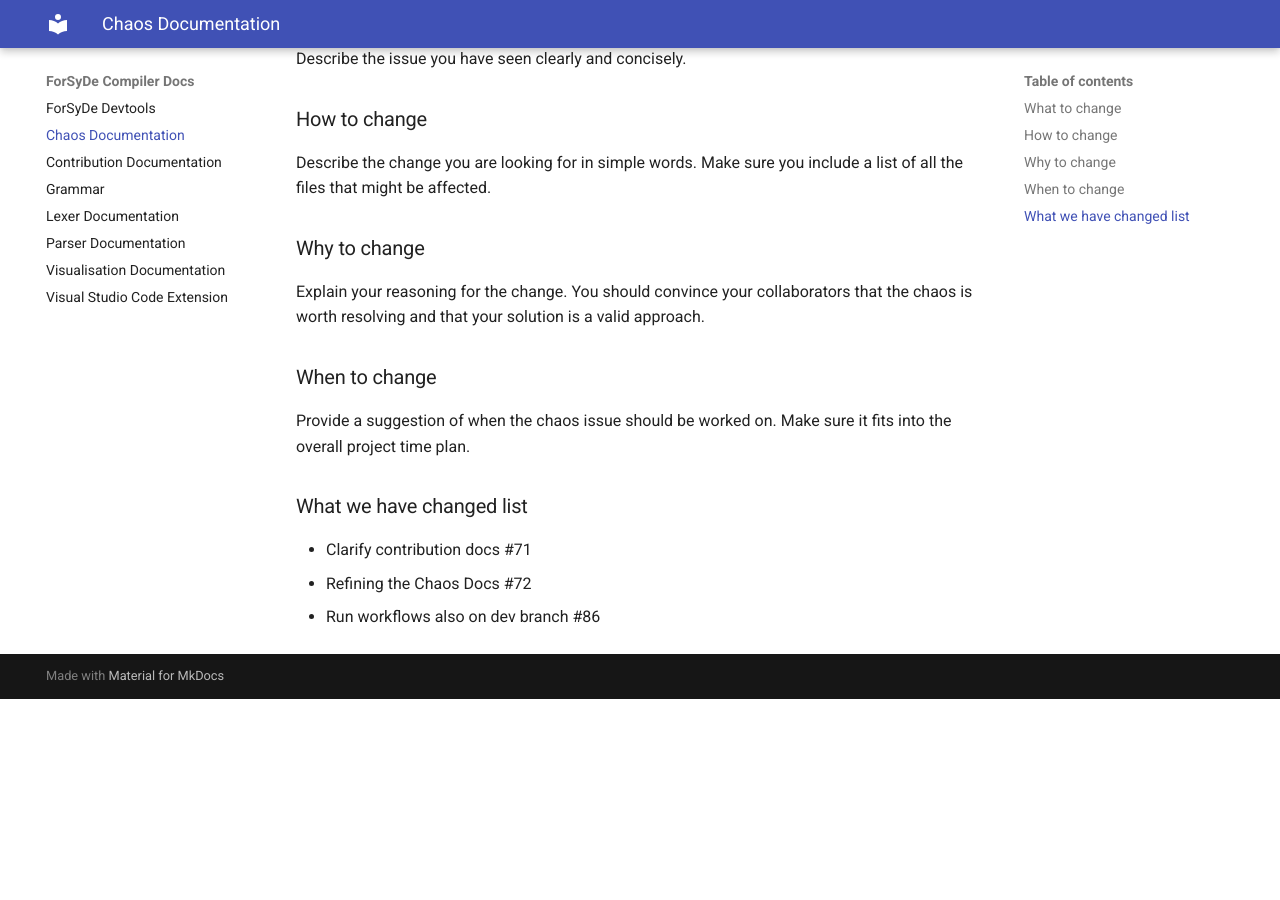
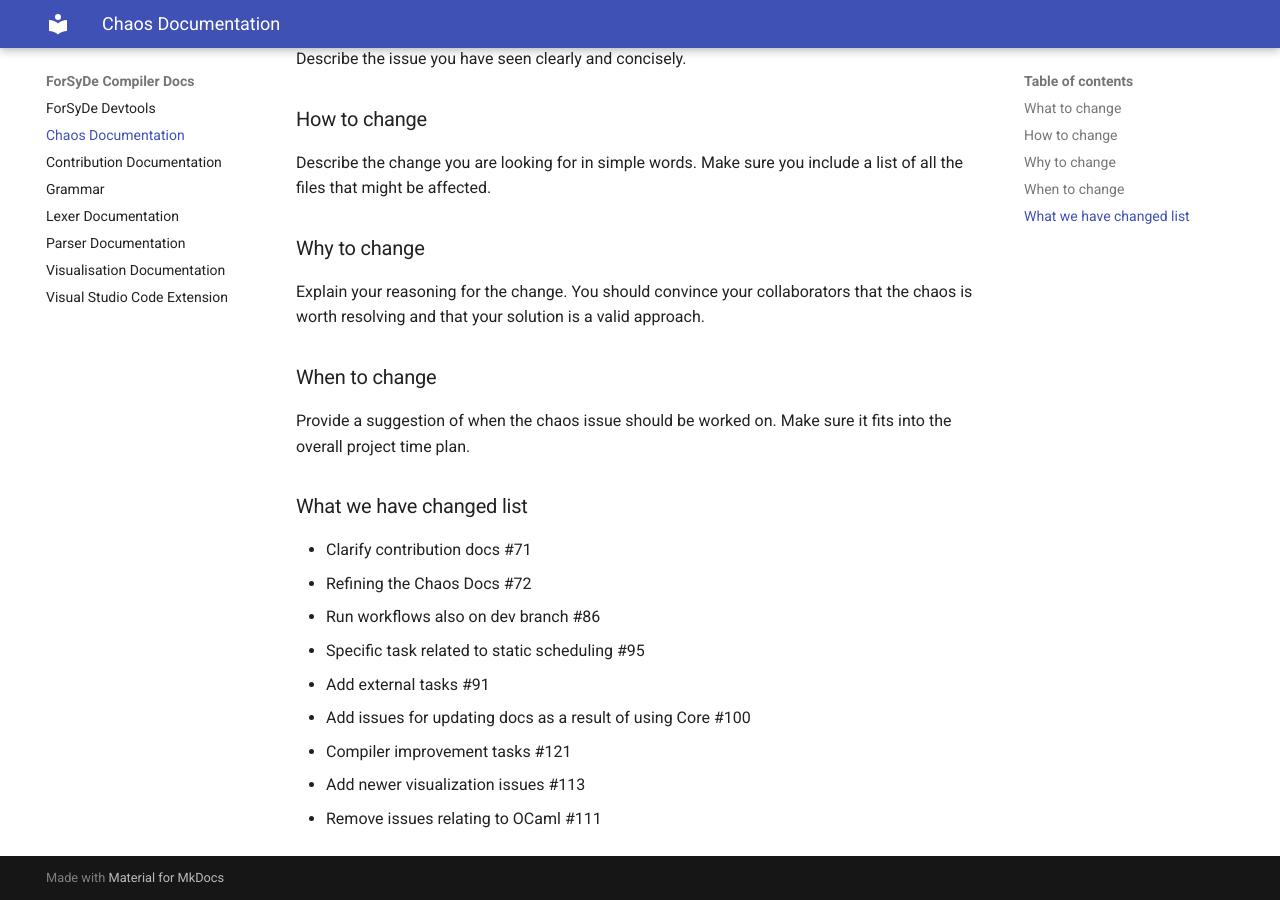
Before and after one commit to sthaeron/forsyde-devtools, an MkDocs documentation site: the page built from docs/chaos.md, in a window 1280 px wide and 900 px high, scrolled down 685 px. Built offline with MkDocs 1.6.1 and Material for MkDocs 9.7.7, drawn with Linux system fonts in a browser that asks for light colours; before the commit the page ends 1384 px from its top, so only the background shows below that.

Commit message:
docs: added resolved chaos tickets to list

```diff
--- a/docs/chaos.md
+++ b/docs/chaos.md
@@ -27,3 +27,9 @@ Provide a suggestion of when the chaos issue should be worked on. Make sure it f
 - Clarify contribution docs #71
 - Refining the Chaos Docs #72
 - Run workflows also on dev branch #86
+- Specific task related to static scheduling #95
+- Add external tasks #91
+- Add issues for updating docs as a result of using Core #100
+- Compiler improvement tasks #121
+- Add newer visualization issues #113
+- Remove issues relating to OCaml #111
```
